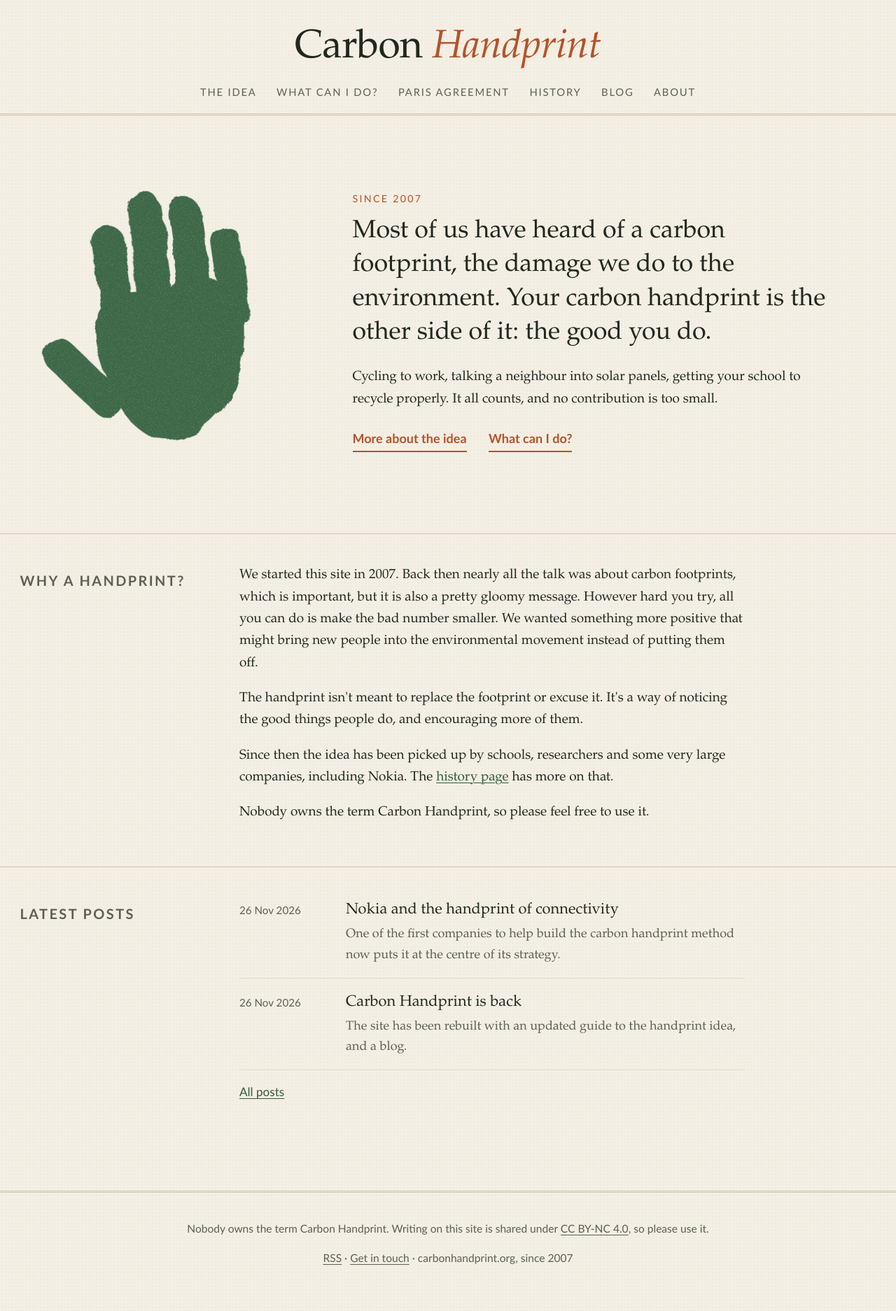
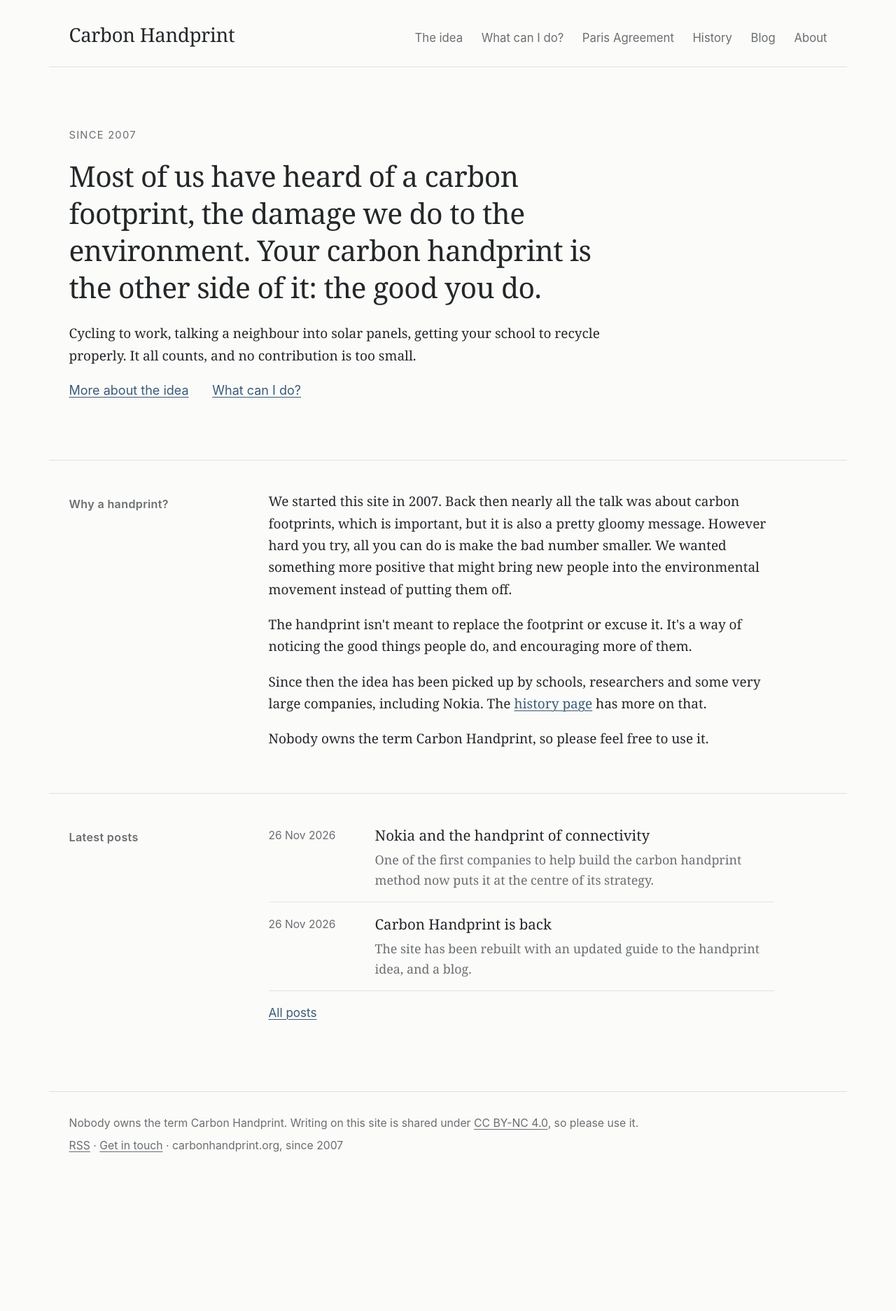
Before and after one commit to multiplicit-com/carbonhandprint, a Jekyll site: the page built from index.html, in a window 1280 px wide. Shown: the whole page at 70% size. Built offline with Jekyll 4.4.1, drawn with Linux system fonts in a browser that asks for light colours; after the commit the page ends 1703 px from its top, so only the background shows below that.

Commit message:
Restrained redesign: remove hand graphic and textured background
Co-Authored-By: Claude Opus 5.5 <noreply@anthropic.com>
Claude-Session: https://claude.ai/code/session_01Li7jXRtkERso7tJFT24TLP

```diff
--- a/assets/css/main.css
+++ b/assets/css/main.css
@@ -1,85 +1,59 @@
-/* Carbon Handprint: recycled paper, ink and clay */
-:root{
-  --paper:#f4efe4; --paper-2:#ebe4d4; --ink:#22281f; --soft:#5d5f52;
-  --moss:#2f5d3a; --clay:#b4532a; --ochre:#d39a2c; --rule:#cfc5ae;
-  --serif: "Iowan Old Style","Palatino Linotype",Palatino,"Book Antiqua",Charter,"Bitstream Charter",Georgia,serif;
-  --sans: "Avenir Next",Avenir,"Gill Sans","Gill Sans MT",Seravek,"Trebuchet MS",sans-serif;
-  --max:70rem;
-}
-@media (prefers-color-scheme:dark){
-  :root{--paper:#1d1f1a;--paper-2:#262920;--ink:#ebe5d6;--soft:#a9a690;--moss:#8cc49a;--clay:#e08a5f;--rule:#3d4034}
-}
 *{box-sizing:border-box}
-html{background:var(--paper);color:var(--ink);font-family:var(--serif);font-size:19px;line-height:1.65;-webkit-text-size-adjust:100%}
-body{margin:0;min-height:100vh;display:flex;flex-direction:column;
-  background-image:radial-gradient(rgba(120,100,60,.05) 1px,transparent 1px);background-size:5px 5px}
+html{-webkit-text-size-adjust:100%;background:var(--bg);color:var(--ink);font-family:var(--body);font-size:var(--size,18px);line-height:1.65}
+body{margin:0;min-height:100vh;display:flex;flex-direction:column}
 main{flex:1}
-img,svg{max-width:100%}
-a{color:var(--moss);text-decoration-thickness:1px;text-underline-offset:.18em}
-a:hover{color:var(--clay)}
-.wrap{max-width:var(--max);margin:0 auto;padding:0 1.5rem}
-.skip{position:absolute;left:-999px}.skip:focus{left:1rem;top:1rem;background:var(--paper);padding:.5rem;z-index:9}
-
-/* masthead */
-.masthead{padding:2rem 0 0;text-align:center}
-.masthead .wrap{border-bottom:3px double var(--rule);padding-bottom:1rem}
-.wordmark{font-size:clamp(2rem,5vw,3rem);color:var(--ink);text-decoration:none;letter-spacing:-.01em;line-height:1.1}
-.wordmark em{color:var(--clay);font-style:italic}
-.masthead nav{margin-top:.9rem;display:flex;flex-wrap:wrap;justify-content:center;gap:.3rem 1.5rem;font-family:var(--sans);font-size:.78rem;letter-spacing:.12em;text-transform:uppercase}
+img{max-width:100%;height:auto}
+a{color:var(--link);text-underline-offset:.18em;text-decoration-thickness:1px}
+a:hover{color:var(--ink)}
+.wrap{max-width:var(--max,66rem);margin:0 auto;padding:0 1.5rem}
+.skip{position:absolute;left:-999px}.skip:focus{left:1rem;top:1rem;background:var(--bg);padding:.5rem;z-index:9}
+.masthead .wrap{display:flex;flex-wrap:wrap;align-items:baseline;justify-content:space-between;gap:.75rem 2rem;padding-top:1.4rem;padding-bottom:1.2rem;border-bottom:1px solid var(--rule)}
+.wordmark{font-family:var(--head);font-weight:var(--wm-weight,600);font-size:1.25rem;color:var(--ink);text-decoration:none;letter-spacing:-.01em}
+.wordmark em{font-style:normal}
+.masthead nav{display:flex;flex-wrap:wrap;gap:.3rem 1.4rem;font-family:var(--ui);font-size:.88rem}
 .masthead nav a{color:var(--soft);text-decoration:none}
-.masthead nav a:hover{color:var(--clay)}
-
-/* home opener */
-.opener{display:grid;grid-template-columns:minmax(12rem,22rem) 1fr;gap:3rem;align-items:center;padding-top:3.5rem;padding-bottom:3rem}
-.stamp{color:var(--moss);width:100%;height:auto;display:block;opacity:.92}
-.kicker{font-family:var(--sans);text-transform:uppercase;letter-spacing:.16em;font-size:.75rem;color:var(--clay);margin:0 0 .6rem}
-.big{font-size:clamp(1.45rem,2.8vw,2rem);line-height:1.35;margin:0 0 1.2rem}
-.opener-text p{max-width:36rem}
-.links a{display:inline-block;margin:.4rem 1.4rem 0 0;font-family:var(--sans);font-size:.95rem;font-weight:600;color:var(--clay);text-decoration:none;border-bottom:2px solid currentColor;padding-bottom:.1rem}
-.links a:hover{color:var(--moss)}
-@media (max-width:760px){.opener{grid-template-columns:1fr;gap:1.5rem;padding-top:2rem}.opener-mark{max-width:11rem}}
-
-/* two-column sections: heading in the margin */
-.twocol{display:grid;grid-template-columns:14rem 1fr;gap:2.5rem;padding-top:2.25rem;padding-bottom:2.25rem;border-top:1px solid var(--rule)}
-.twocol h2{font-size:1.05rem;font-family:var(--sans);text-transform:uppercase;letter-spacing:.12em;color:var(--soft);margin:.35rem 0 0;font-weight:600}
-.twocol > div{max-width:38rem}
+.masthead nav a:hover{color:var(--ink)}
+.opener{padding-top:4.5rem;padding-bottom:3.5rem}
+.opener-text{max-width:40rem}
+.kicker{font-family:var(--ui);font-size:.78rem;letter-spacing:.08em;text-transform:uppercase;color:var(--soft);margin:0 0 1rem}
+.big{font-family:var(--head);font-size:clamp(1.6rem,3.2vw,2.3rem);line-height:1.3;font-weight:var(--big-weight,400);letter-spacing:-.015em;margin:0 0 1.25rem}
+.links{font-family:var(--ui);font-size:.95rem}
+.links a{margin-right:1.5rem}
+.twocol{display:grid;grid-template-columns:13rem 1fr;gap:2rem;padding-top:2.25rem;padding-bottom:2.25rem;border-top:1px solid var(--rule)}
+.twocol h2{font-family:var(--ui);font-size:.85rem;font-weight:600;color:var(--soft);margin:.3rem 0 0;letter-spacing:.02em}
+.twocol>div{max-width:38rem}
 .prose-in p:first-child{margin-top:0}
-.more{font-family:var(--sans);font-size:.9rem}
-@media (max-width:760px){.twocol{grid-template-columns:1fr;gap:.75rem}}
-
-/* post list */
+.more{font-family:var(--ui);font-size:.9rem}
+@media(max-width:760px){.twocol{grid-template-columns:1fr;gap:.6rem}.opener{padding-top:2.5rem}}
 .postlist{list-style:none;margin:0;padding:0}
-.postlist li{display:grid;grid-template-columns:7rem 1fr;gap:1rem;padding:.85rem 0;border-bottom:1px dotted var(--rule)}
+.postlist li{display:grid;grid-template-columns:7rem 1fr;gap:1rem;padding:.8rem 0;border-bottom:1px solid var(--rule)}
 .postlist li:first-child{padding-top:0}
-.postlist time{font-family:var(--sans);font-size:.8rem;color:var(--soft);padding-top:.3rem;white-space:nowrap}
-.postlist a{font-size:1.15rem;text-decoration:none;color:var(--ink)}
-.postlist a:hover{color:var(--clay)}
-.postlist p{margin:.15rem 0 0;color:var(--soft);font-size:.95rem}
-@media (max-width:520px){.postlist li{grid-template-columns:1fr;gap:0}}
-
-/* pages and posts */
+.postlist time{font-family:var(--ui);font-size:.82rem;color:var(--soft);padding-top:.2rem;white-space:nowrap}
+.postlist a{font-family:var(--head);font-size:1.08rem;color:var(--ink);text-decoration:none;font-weight:var(--title-weight,500)}
+.postlist a:hover{color:var(--link)}
+.postlist p{margin:.15rem 0 0;color:var(--soft);font-size:.94rem}
+@media(max-width:520px){.postlist li{grid-template-columns:1fr;gap:0}}
 .prose{max-width:40rem;padding-top:3rem;padding-bottom:3.5rem}
-.prose h1{font-size:clamp(2rem,4.5vw,2.9rem);line-height:1.12;font-weight:normal;margin:.2rem 0 1rem;letter-spacing:-.01em}
-.prose h2{font-size:1.45rem;font-weight:normal;font-style:italic;color:var(--moss);margin:2.4rem 0 .6rem}
-.prose h3{font-family:var(--sans);font-size:1rem;letter-spacing:.04em;margin:1.8rem 0 .4rem}
-.lede{font-size:1.25rem;line-height:1.5;color:var(--soft);border-left:3px solid var(--clay);padding-left:1rem;margin:0 0 2rem}
-.meta{font-family:var(--sans);font-size:.8rem;letter-spacing:.06em;color:var(--soft)}
+.prose h1{font-family:var(--head);font-size:clamp(1.9rem,4vw,2.6rem);line-height:1.15;font-weight:var(--h1-weight,600);letter-spacing:-.02em;margin:.2rem 0 1rem}
+.prose h2{font-family:var(--head);font-size:1.3rem;font-weight:600;margin:2.3rem 0 .5rem}
+.prose h3{font-family:var(--head);font-size:1.05rem;margin:1.8rem 0 .4rem}
+.lede{font-size:1.18rem;line-height:1.5;color:var(--soft);margin:0 0 2rem}
+.meta{font-family:var(--ui);font-size:.85rem;color:var(--soft)}
 .meta a{color:var(--soft)}
-blockquote{margin:1.5rem 0;padding:0 0 0 1.2rem;border-left:3px solid var(--ochre);font-style:italic}
-.note{background:var(--paper-2);padding:1rem 1.25rem;border-radius:2px;font-size:.95rem;box-shadow:3px 3px 0 var(--rule)}
-hr{border:0;border-top:3px double var(--rule);margin:2.5rem 0}
-table{border-collapse:collapse;width:100%;font-size:.92rem;margin:1.25rem 0}
-th{font-family:var(--sans);text-align:left;font-size:.75rem;text-transform:uppercase;letter-spacing:.08em;color:var(--soft);border-bottom:2px solid var(--ink);padding:.4rem .5rem}
+blockquote{margin:1.5rem 0;padding-left:1.1rem;border-left:2px solid var(--rule);color:var(--soft)}
+.note{border:1px solid var(--rule);padding:1rem 1.2rem;font-size:.95rem}
+hr{border:0;border-top:1px solid var(--rule);margin:2.5rem 0}
+table{border-collapse:collapse;width:100%;font-size:.93rem;margin:1.25rem 0}
+th{font-family:var(--ui);text-align:left;font-size:.8rem;color:var(--soft);font-weight:600;border-bottom:1px solid var(--ink);padding:.4rem .5rem}
 td{border-bottom:1px solid var(--rule);padding:.55rem .5rem;vertical-align:top}
-ul li::marker{color:var(--clay)}
-
-/* timeline */
 .timeline{list-style:none;padding:0;margin:2rem 0}
-.timeline li{display:grid;grid-template-columns:8.5rem 1fr;gap:1rem;padding:0 0 1.4rem}
-.timeline .yr{font-family:var(--sans);font-weight:700;font-size:.85rem;color:var(--clay);padding-top:.25rem}
-@media (max-width:560px){.timeline li{grid-template-columns:1fr;gap:0}}
-
-/* footer */
-.colophon{margin-top:2rem;padding:1.5rem 0 2.5rem;font-family:var(--sans);font-size:.82rem;color:var(--soft);text-align:center}
-.colophon .wrap{border-top:3px double var(--rule);padding-top:1.25rem}
+.timeline li{display:grid;grid-template-columns:8rem 1fr;gap:1rem;padding:0 0 1.3rem}
+.timeline .yr{font-family:var(--ui);font-weight:600;font-size:.88rem;padding-top:.15rem}
+@media(max-width:560px){.timeline li{grid-template-columns:1fr;gap:0}}
+.colophon{margin-top:2rem;font-family:var(--ui);font-size:.83rem;color:var(--soft)}
+.colophon .wrap{border-top:1px solid var(--rule);padding-top:1.4rem;padding-bottom:2.5rem}
+.colophon p{margin:.3rem 0}
 .colophon a{color:var(--soft)}
+:root{--bg:#fbfbf9;--ink:#24272a;--soft:#6b6f72;--rule:#e2e2dc;--link:#3a5a78;--body:Charter,"Bitstream Charter","Sitka Text",Cambria,Georgia,serif;--head:Charter,"Bitstream Charter","Sitka Text",Cambria,Georgia,serif;--ui:-apple-system,BlinkMacSystemFont,"Segoe UI",Roboto,"Helvetica Neue",Arial,sans-serif;--wm-weight:400;--h1-weight:400;--title-weight:400;--size:19px;--max:60rem}
+.wordmark{font-size:1.45rem}.prose h2{font-weight:400;font-style:italic}
+@media(prefers-color-scheme:dark){:root{--bg:#18191a;--ink:#e6e4df;--soft:#a2a29c;--rule:#303131;--link:#9dbbd6}}
--- a/index.html
+++ b/index.html
@@ -3,7 +3,6 @@ title: Carbon Handprint
 description: Carbon Handprint is an idea to help people realise that no contribution to the environment is too small. Your footprint is the damage. Your handprint is the good you do.
 ---
 <section class="opener wrap">
-  <div class="opener-mark">{% include handprint.svg %}</div>
   <div class="opener-text">
     <p class="kicker">Since 2007</p>
     <p class="big">Most of us have heard of a carbon footprint, the damage we do to the environment. Your carbon handprint is the other side of it: the good you do.</p>
```
Also changed, not shown: _includes/handprint.svg (deleted).
